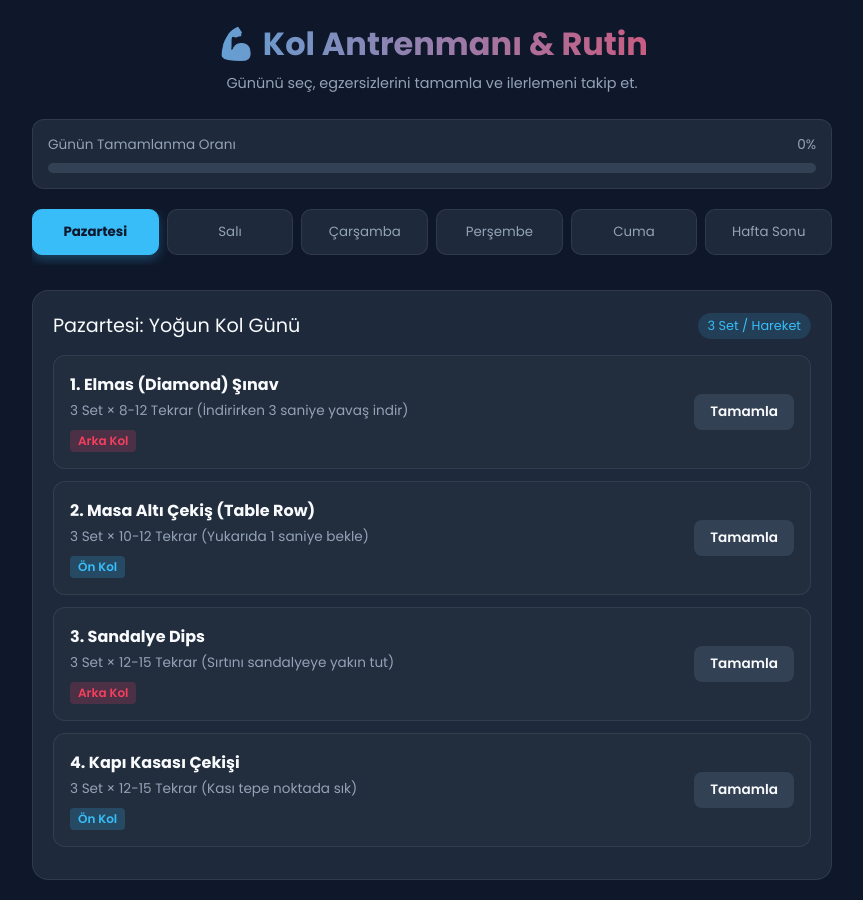
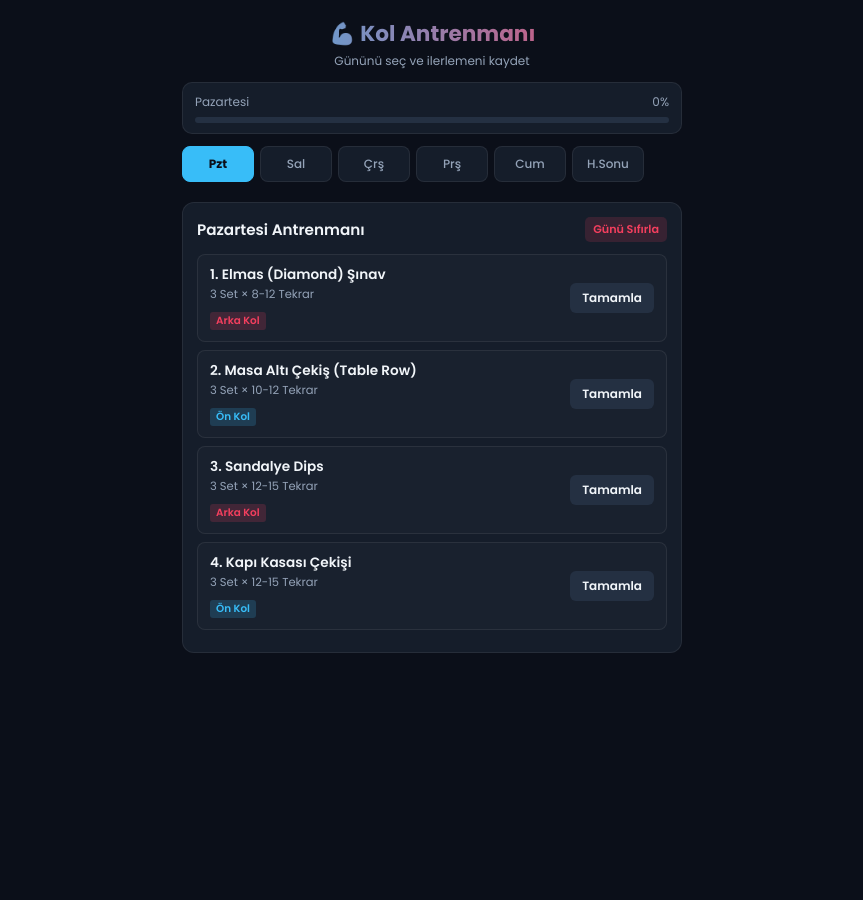
Before and after one commit to v1nzoo/Kas, a plain HTML site: page index.html in a window 1280 px wide. Shown: the whole page, without its empty margins (208-1071 px from the left). After the commit the page ends 800 px from the top, so only its background shows below. Drawn offline with Linux system fonts and the light colour scheme.

Commit message:
Refactor index.html for improved styling and structure

```diff
--- a/index.html
+++ b/index.html
@@ -3,81 +3,81 @@
 <head>
   <meta charset="UTF-8">
   <meta name="viewport" content="width=device-width, initial-scale=1.0">
-  <title>Interaktif Kol Antrenmanı Planı</title>
-  <link href="https://fonts.googleapis.com/css2?family=Poppins:wght@300;400;600;700&display=swap" rel="stylesheet">
+  <title>Kol Antrenmanı Planı</title>
+  <link href="https://fonts.googleapis.com/css2?family=Poppins:wght@400;500;600;700&display=swap" rel="stylesheet">
   <style>
     :root {
-      --bg-color: #0f172a;
-      --card-bg: #1e293b;
+      --bg-color: #0b0f19;
+      --card-bg: #151d2a;
       --accent-blue: #38bdf8;
       --accent-rose: #f43f5e;
       --accent-green: #10b981;
-      --text-main: #f8fafc;
+      --text-main: #f1f5f9;
       --text-muted: #94a3b8;
-      --border-color: rgba(255, 255, 255, 0.08);
+      --border-color: rgba(255, 255, 255, 0.07);
     }
 
     * { box-sizing: border-box; margin: 0; padding: 0; font-family: 'Poppins', sans-serif; }
-    body { background-color: var(--bg-color); color: var(--text-main); padding: 20px; display: flex; justify-content: center; }
-    .container { max-width: 800px; width: 100%; }
+    body { background-color: var(--bg-color); color: var(--text-main); padding: 12px; display: flex; justify-content: center; }
+    .container { max-width: 500px; width: 100%; }
 
-    header { text-align: center; margin-bottom: 25px; }
-    header h1 { font-size: 2rem; background: linear-gradient(90deg, var(--accent-blue), var(--accent-rose)); -webkit-background-clip: text; -webkit-text-fill-color: transparent; }
-    header p { color: var(--text-muted); font-size: 0.9rem; margin-top: 5px; }
+    header { text-align: center; margin-bottom: 12px; margin-top: 5px; }
+    header h1 { font-size: 1.35rem; background: linear-gradient(90deg, var(--accent-blue), var(--accent-rose)); -webkit-background-clip: text; -webkit-text-fill-color: transparent; }
+    header p { color: var(--text-muted); font-size: 0.75rem; margin-top: 2px; }
 
-    /* İlerleme Çubuğu */
-    .progress-box { background: var(--card-bg); padding: 15px; border-radius: 12px; margin-bottom: 20px; border: 1px solid var(--border-color); }
-    .progress-header { display: flex; justify-content: space-between; font-size: 0.85rem; margin-bottom: 8px; color: var(--text-muted); }
-    .progress-bar-bg { background: #334155; height: 10px; border-radius: 5px; overflow: hidden; }
+    /* İlerleme ve Kontrol Kutusu */
+    .progress-box { background: var(--card-bg); padding: 10px 12px; border-radius: 10px; margin-bottom: 12px; border: 1px solid var(--border-color); }
+    .progress-header { display: flex; justify-content: space-between; font-size: 0.75rem; margin-bottom: 6px; color: var(--text-muted); }
+    .progress-bar-bg { background: #243042; height: 6px; border-radius: 3px; overflow: hidden; }
     .progress-bar-fill { background: linear-gradient(90deg, var(--accent-blue), var(--accent-green)); height: 100%; width: 0%; transition: width 0.3s ease; }
 
-    /* Gün Seçici Menü */
-    .days-nav { display: flex; gap: 8px; overflow-x: auto; padding-bottom: 10px; margin-bottom: 25px; scrollbar-width: none; }
+    /* Gün Seçici Menü (Mobil Odaklı Scroll) */
+    .days-nav { display: flex; gap: 6px; overflow-x: auto; padding-bottom: 6px; margin-bottom: 14px; scrollbar-width: none; }
     .days-nav::-webkit-scrollbar { display: none; }
-    .day-btn { flex: 1; min-width: 90px; background: var(--card-bg); border: 1px solid var(--border-color); color: var(--text-muted); padding: 12px 8px; border-radius: 10px; cursor: pointer; text-align: center; transition: all 0.2s; }
-    .day-btn:hover { background: #334155; }
-    .day-btn.active { background: var(--accent-blue); color: #0f172a; font-weight: 700; border-color: var(--accent-blue); box-shadow: 0 4px 12px rgba(56, 189, 248, 0.3); }
+    .day-btn { flex: 0 0 auto; min-width: 72px; background: var(--card-bg); border: 1px solid var(--border-color); color: var(--text-muted); padding: 8px 6px; border-radius: 8px; cursor: pointer; text-align: center; font-size: 0.75rem; font-weight: 500; transition: all 0.2s; }
+    .day-btn.active { background: var(--accent-blue); color: #0b0f19; font-weight: 700; border-color: var(--accent-blue); }
 
-    /* Günlük İçerik Alanı */
-    .day-content { display: none; background: var(--card-bg); padding: 20px; border-radius: 16px; border: 1px solid var(--border-color); }
-    .day-content.active { display: block; animation: fadeIn 0.3s ease-in-out; }
+    /* Günlük İçerik */
+    .day-content { display: none; background: var(--card-bg); padding: 14px; border-radius: 12px; border: 1px solid var(--border-color); }
+    .day-content.active { display: block; animation: fadeIn 0.2s ease-in-out; }
 
     @keyframes fadeIn {
-      from { opacity: 0; transform: translateY(6px); }
+      from { opacity: 0; transform: translateY(4px); }
       to { opacity: 1; transform: translateY(0); }
     }
 
-    .section-title { font-size: 1.2rem; margin-bottom: 15px; display: flex; align-items: center; justify-content: space-between; }
-    .section-title span { font-size: 0.8rem; background: rgba(56, 189, 248, 0.15); color: var(--accent-blue); padding: 4px 10px; border-radius: 20px; }
+    .section-header { display: flex; justify-content: space-between; align-items: center; margin-bottom: 12px; }
+    .section-title { font-size: 0.95rem; font-weight: 600; }
+    .btn-reset { background: rgba(244, 63, 94, 0.15); color: var(--accent-rose); border: none; padding: 4px 8px; border-radius: 5px; font-size: 0.7rem; font-weight: 600; cursor: pointer; }
 
-    /* Kartlar */
-    .exercise-card { background: rgba(255, 255, 255, 0.02); border: 1px solid var(--border-color); padding: 16px; border-radius: 12px; margin-bottom: 12px; display: flex; justify-content: space-between; align-items: center; }
-    .exercise-info h4 { font-size: 1rem; color: var(--text-main); margin-bottom: 4px; }
-    .exercise-info p { font-size: 0.85rem; color: var(--text-muted); margin-bottom: 6px; }
-    .exercise-info .tag { font-size: 0.75rem; padding: 2px 8px; border-radius: 4px; font-weight: 600; display: inline-block; }
-    .tag-triceps { background: rgba(244, 63, 94, 0.2); color: var(--accent-rose); }
-    .tag-biceps { background: rgba(56, 189, 248, 0.2); color: var(--accent-blue); }
+    /* Egzersiz Kartları */
+    .exercise-card { background: rgba(255, 255, 255, 0.02); border: 1px solid var(--border-color); padding: 10px 12px; border-radius: 8px; margin-bottom: 8px; display: flex; justify-content: space-between; align-items: center; }
+    .exercise-info h4 { font-size: 0.85rem; font-weight: 600; color: var(--text-main); }
+    .exercise-info p { font-size: 0.72rem; color: var(--text-muted); margin-top: 1px; margin-bottom: 3px; }
+    .exercise-info .tag { font-size: 0.65rem; padding: 1px 6px; border-radius: 3px; font-weight: 600; display: inline-block; }
+    .tag-triceps { background: rgba(244, 63, 94, 0.18); color: var(--accent-rose); }
+    .tag-biceps { background: rgba(56, 189, 248, 0.18); color: var(--accent-blue); }
 
-    .btn-complete { background: #334155; color: var(--text-main); border: none; padding: 8px 16px; border-radius: 8px; cursor: pointer; transition: 0.2s; font-size: 0.85rem; font-weight: 600; }
-    .btn-complete.done { background: var(--accent-green); color: #000; }
+    .btn-complete { background: #243042; color: var(--text-main); border: none; padding: 6px 12px; border-radius: 6px; cursor: pointer; font-size: 0.75rem; font-weight: 600; min-width: 70px; }
+    .btn-complete.done { background: var(--accent-green); color: #0b0f19; }
 
-    .rest-box { text-align: center; padding: 30px 15px; }
-    .rest-box h3 { font-size: 1.3rem; color: var(--accent-blue); margin-bottom: 10px; }
-    .rest-box p { color: var(--text-muted); font-size: 0.9rem; line-height: 1.6; }
+    .rest-box { text-align: center; padding: 20px 10px; }
+    .rest-box h3 { font-size: 1rem; color: var(--accent-blue); margin-bottom: 6px; }
+    .rest-box p { color: var(--text-muted); font-size: 0.78rem; line-height: 1.5; }
   </style>
 </head>
 <body>
 
   <div class="container">
     <header>
-      <h1>💪 Kol Antrenmanı & Rutin</h1>
-      <p>Gününü seç, egzersizlerini tamamla ve ilerlemeni takip et.</p>
+      <h1>💪 Kol Antrenmanı</h1>
+      <p>Gününü seç ve ilerlemeni kaydet</p>
     </header>
 
-    <!-- Günlük İlerleme Çubuğu -->
+    <!-- İlerleme Çubuğu -->
     <div class="progress-box">
       <div class="progress-header">
-        <span>Günün Tamamlanma Oranı</span>
+        <span id="day-label">Pazartesi</span>
         <span id="progress-percent">0%</span>
       </div>
       <div class="progress-bar-bg">
@@ -87,105 +87,107 @@
 
     <!-- Gün Seçim Butonları -->
     <div class="days-nav">
-      <button class="day-btn active" onclick="switchDay('pazartesi', this)">Pazartesi</button>
-      <button class="day-btn" onclick="switchDay('sali', this)">Salı</button>
-      <button class="day-btn" onclick="switchDay('carsamba', this)">Çarşamba</button>
-      <button class="day-btn" onclick="switchDay('persembe', this)">Perşembe</button>
-      <button class="day-btn" onclick="switchDay('cuma', this)">Cuma</button>
-      <button class="day-btn" onclick="switchDay('haftasonu', this)">Hafta Sonu</button>
+      <button class="day-btn active" onclick="switchDay('pazartesi', this)">Pzt</button>
+      <button class="day-btn" onclick="switchDay('sali', this)">Sal</button>
+      <button class="day-btn" onclick="switchDay('carsamba', this)">Çrş</button>
+      <button class="day-btn" onclick="switchDay('persembe', this)">Prş</button>
+      <button class="day-btn" onclick="switchDay('cuma', this)">Cum</button>
+      <button class="day-btn" onclick="switchDay('haftasonu', this)">H.Sonu</button>
     </div>
 
     <!-- PAZARTESİ -->
     <div id="pazartesi" class="day-content active">
-      <div class="section-title">
-        Pazartesi: Yoğun Kol Günü <span>3 Set / Hareket</span>
+      <div class="section-header">
+        <span class="section-title">Pazartesi Antrenmanı</span>
+        <button class="btn-reset" onclick="resetDayTasks('pazartesi')">Günü Sıfırla</button>
       </div>
 
-      <div class="exercise-card">
+      <div class="exercise-card" data-id="pzt-1">
         <div class="exercise-info">
           <h4>1. Elmas (Diamond) Şınav</h4>
-          <p>3 Set × 8-12 Tekrar (İndirirken 3 saniye yavaş indir)</p>
+          <p>3 Set × 8-12 Tekrar</p>
           <span class="tag tag-triceps">Arka Kol</span>
         </div>
-        <button class="btn-complete" onclick="toggleTask(this)">Tamamla</button>
+        <button class="btn-complete" onclick="toggleTask(this, 'pzt-1')">Tamamla</button>
       </div>
 
-      <div class="exercise-card">
+      <div class="exercise-card" data-id="pzt-2">
         <div class="exercise-info">
           <h4>2. Masa Altı Çekiş (Table Row)</h4>
-          <p>3 Set × 10-12 Tekrar (Yukarıda 1 saniye bekle)</p>
+          <p>3 Set × 10-12 Tekrar</p>
           <span class="tag tag-biceps">Ön Kol</span>
         </div>
-        <button class="btn-complete" onclick="toggleTask(this)">Tamamla</button>
+        <button class="btn-complete" onclick="toggleTask(this, 'pzt-2')">Tamamla</button>
       </div>
 
-      <div class="exercise-card">
+      <div class="exercise-card" data-id="pzt-3">
         <div class="exercise-info">
           <h4>3. Sandalye Dips</h4>
-          <p>3 Set × 12-15 Tekrar (Sırtını sandalyeye yakın tut)</p>
+          <p>3 Set × 12-15 Tekrar</p>
           <span class="tag tag-triceps">Arka Kol</span>
         </div>
-        <button class="btn-complete" onclick="toggleTask(this)">Tamamla</button>
+        <button class="btn-complete" onclick="toggleTask(this, 'pzt-3')">Tamamla</button>
       </div>
 
-      <div class="exercise-card">
+      <div class="exercise-card" data-id="pzt-4">
         <div class="exercise-info">
           <h4>4. Kapı Kasası Çekişi</h4>
-          <p>3 Set × 12-15 Tekrar (Kası tepe noktada sık)</p>
+          <p>3 Set × 12-15 Tekrar</p>
           <span class="tag tag-biceps">Ön Kol</span>
         </div>
-        <button class="btn-complete" onclick="toggleTask(this)">Tamamla</button>
+        <button class="btn-complete" onclick="toggleTask(this, 'pzt-4')">Tamamla</button>
       </div>
     </div>
 
     <!-- SALI -->
     <div id="sali" class="day-content">
       <div class="rest-box">
-        <h3>🧘‍♂️ Dinlenme ve Onarım Günü</h3>
-        <p>Bugün kasların büyümesi ve iyileşmesi için dinlenme günü. Hafif esneme hareketleri yapabilir veya bol su içip proteinli beslenmeye odaklanabilirsin.</p>
+        <h3>🧘‍♂️ Dinlenme Günü</h3>
+        <p>Kasların büyümesi için dinlenme günü. Bol su içip protein ağırlıklı beslenmeye odaklan.</p>
       </div>
     </div>
 
     <!-- ÇARŞAMBA -->
     <div id="carsamba" class="day-content">
-      <div class="section-title">
-        Çarşamba: Yoğun Kol Günü <span>3 Set / Hareket</span>
+      <div class="section-header">
+        <span class="section-title">Çarşamba Antrenmanı</span>
+        <button class="btn-reset" onclick="resetDayTasks('carsamba')">Günü Sıfırla</button>
       </div>
 
-      <div class="exercise-card">
+      <div class="exercise-card" data-id="crs-1">
         <div class="exercise-info">
           <h4>1. Sandalye Dips</h4>
-          <p>3 Set × 12-15 Tekrar (Derine in ama omzunu zorlama)</p>
+          <p>3 Set × 12-15 Tekrar</p>
           <span class="tag tag-triceps">Arka Kol</span>
         </div>
-        <button class="btn-complete" onclick="toggleTask(this)">Tamamla</button>
+        <button class="btn-complete" onclick="toggleTask(this, 'crs-1')">Tamamla</button>
       </div>
 
-      <div class="exercise-card">
+      <div class="exercise-card" data-id="crs-2">
         <div class="exercise-info">
-          <h4>2. Masa Altı Çekiş (Table Row)</h4>
-          <p>3 Set × 10-12 Tekrar (Avuç içleri sana baksın)</p>
+          <h4>2. Masa Altı Çekiş</h4>
+          <p>3 Set × 10-12 Tekrar</p>
           <span class="tag tag-biceps">Ön Kol</span>
         </div>
-        <button class="btn-complete" onclick="toggleTask(this)">Tamamla</button>
+        <button class="btn-complete" onclick="toggleTask(this, 'crs-2')">Tamamla</button>
       </div>
 
-      <div class="exercise-card">
+      <div class="exercise-card" data-id="crs-3">
         <div class="exercise-info">
-          <h4>3. Elmas (Diamond) Şınav</h4>
-          <p>3 Set × 8-12 Tekrar (Diz üstü de yapabilirsin)</p>
+          <h4>3. Elmas Şınav</h4>
+          <p>3 Set × 8-12 Tekrar</p>
           <span class="tag tag-triceps">Arka Kol</span>
         </div>
-        <button class="btn-complete" onclick="toggleTask(this)">Tamamla</button>
+        <button class="btn-complete" onclick="toggleTask(this, 'crs-3')">Tamamla</button>
       </div>
 
-      <div class="exercise-card">
+      <div class="exercise-card" data-id="crs-4">
         <div class="exercise-info">
           <h4>4. Kapı Kasası Çekişi</h4>
           <p>3 Set × 12-15 Tekrar</p>
           <span class="tag tag-biceps">Ön Kol</span>
         </div>
-        <button class="btn-complete" onclick="toggleTask(this)">Tamamla</button>
+        <button class="btn-complete" onclick="toggleTask(this, 'crs-4')">Tamamla</button>
       </div>
     </div>
 
@@ -193,77 +195,126 @@
     <div id="persembe" class="day-content">
       <div class="rest-box">
         <h3>🌱 Aktif Dinlenme</h3>
-        <p>Kolların bugün dinleniyor. Yürüyüş yapabilir, bol su içerek kaslarda biriken laktik asidin atılmasına yardımcı olabilirsin.</p>
+        <p>Kolların dinleniyor. Yürüyüş yapabilir veya esneme hareketleri uygulayabilirsin.</p>
       </div>
     </div>
 
     <!-- CUMA -->
     <div id="cuma" class="day-content">
-      <div class="section-title">
-        Cuma: Hafta Sonu Öncesi Kol Günü <span>3 Set / Hareket</span>
+      <div class="section-header">
+        <span class="section-title">Cuma Antrenmanı</span>
+        <button class="btn-reset" onclick="resetDayTasks('cuma')">Günü Sıfırla</button>
       </div>
 
-      <div class="exercise-card">
+      <div class="exercise-card" data-id="cum-1">
         <div class="exercise-info">
-          <h4>1. Elmas (Diamond) Şınav</h4>
+          <h4>1. Elmas Şınav</h4>
           <p>3 Set × 8-12 Tekrar</p>
           <span class="tag tag-triceps">Arka Kol</span>
         </div>
-        <button class="btn-complete" onclick="toggleTask(this)">Tamamla</button>
+        <button class="btn-complete" onclick="toggleTask(this, 'cum-1')">Tamamla</button>
       </div>
 
-      <div class="exercise-card">
+      <div class="exercise-card" data-id="cum-2">
         <div class="exercise-info">
-          <h4>2. Masa Altı Çekiş (Table Row)</h4>
+          <h4>2. Masa Altı Çekiş</h4>
           <p>3 Set × 10-12 Tekrar</p>
           <span class="tag tag-biceps">Ön Kol</span>
         </div>
-        <button class="btn-complete" onclick="toggleTask(this)">Tamamla</button>
+        <button class="btn-complete" onclick="toggleTask(this, 'cum-2')">Tamamla</button>
       </div>
 
-      <div class="exercise-card">
+      <div class="exercise-card" data-id="cum-3">
         <div class="exercise-info">
           <h4>3. Sandalye Dips</h4>
           <p>3 Set × 12-15 Tekrar</p>
           <span class="tag tag-triceps">Arka Kol</span>
         </div>
-        <button class="btn-complete" onclick="toggleTask(this)">Tamamla</button>
+        <button class="btn-complete" onclick="toggleTask(this, 'cum-3')">Tamamla</button>
       </div>
 
-      <div class="exercise-card">
+      <div class="exercise-card" data-id="cum-4">
         <div class="exercise-info">
           <h4>4. Kapı Kasası Çekişi</h4>
           <p>3 Set × 12-15 Tekrar</p>
           <span class="tag tag-biceps">Ön Kol</span>
         </div>
-        <button class="btn-complete" onclick="toggleTask(this)">Tamamla</button>
+        <button class="btn-complete" onclick="toggleTask(this, 'cum-4')">Tamamla</button>
       </div>
     </div>
 
     <!-- HAFTA SONU -->
     <div id="haftasonu" class="day-content">
       <div class="rest-box">
-        <h3>😴 Tam Dinlenme ve Gece Onarımı</h3>
-        <p>Haftalık antrenman periyodunu tamamladın! İyi uyku alarak ve kaliteli protein tüketerek kaslarının büyümesini sağla.</p>
+        <h3>😴 Tam Dinlenme</h3>
+        <p>Haftalık çalışmayı tamamladın! Uykunu al ve kaslarının gelişmesine izin ver.</p>
       </div>
     </div>
 
   </div>
 
   <script>
+    let currentDayId = 'pazartesi';
+
     function switchDay(dayId, btn) {
+      currentDayId = dayId;
       document.querySelectorAll('.day-content').forEach(el => el.classList.remove('active'));
       document.querySelectorAll('.day-btn').forEach(el => el.classList.remove('active'));
 
       document.getElementById(dayId).classList.add('active');
       btn.classList.add('active');
 
+      const dayNames = {
+        'pazartesi': 'Pazartesi', 'sali': 'Salı', 'carsamba': 'Çarşamba',
+        'persembe': 'Perşembe', 'cuma': 'Cuma', 'haftasonu': 'Hafta Sonu'
+      };
+      document.getElementById('day-label').textContent = dayNames[dayId];
+
+      loadSavedState();
       updateProgress();
     }
 
-    function toggleTask(btn) {
+    function toggleTask(btn, taskId) {
       btn.classList.toggle('done');
-      btn.textContent = btn.classList.contains('done') ? '✓ Bitti' : 'Tamamla';
+      const isDone = btn.classList.contains('done');
+      btn.textContent = isDone ? '✓ Bitti' : 'Tamamla';
+
+      // Kalıcı Hafızaya Kaydet (Local Storage)
+      localStorage.setItem('task_' + taskId, isDone ? 'true' : 'false');
+      updateProgress();
+    }
+
+    function loadSavedState() {
+      const activeContent = document.querySelector('.day-content.active');
+      const cards = activeContent.querySelectorAll('.exercise-card');
+
+      cards.forEach(card => {
+        const taskId = card.getAttribute('data-id');
+        const btn = card.querySelector('.btn-complete');
+        const isSavedDone = localStorage.getItem('task_' + taskId) === 'true';
+
+        if (isSavedDone) {
+          btn.classList.add('done');
+          btn.textContent = '✓ Bitti';
+        } else {
+          btn.classList.remove('done');
+          btn.textContent = 'Tamamla';
+        }
+      });
+    }
+
+    function resetDayTasks(dayId) {
+      const dayContent = document.getElementById(dayId);
+      const cards = dayContent.querySelectorAll('.exercise-card');
+
+      cards.forEach(card => {
+        const taskId = card.getAttribute('data-id');
+        const btn = card.querySelector('.btn-complete');
+        localStorage.removeItem('task_' + taskId);
+        btn.classList.remove('done');
+        btn.textContent = 'Tamamla';
+      });
+
       updateProgress();
     }
 
@@ -273,7 +324,7 @@
 
       if (buttons.length === 0) {
         document.getElementById('progress-fill').style.width = '100%';
-        document.getElementById('progress-percent').textContent = 'Dinlenme Günü';
+        document.getElementById('progress-percent').textContent = 'Dinlenme';
         return;
       }
 
@@ -284,7 +335,8 @@
       document.getElementById('progress-percent').textContent = percent + '%';
     }
 
-    // İlk açılışta ilerlemeyi güncelle
+    // Açılış Yüklemesi
+    loadSavedState();
     updateProgress();
   </script>
 </body>
```
